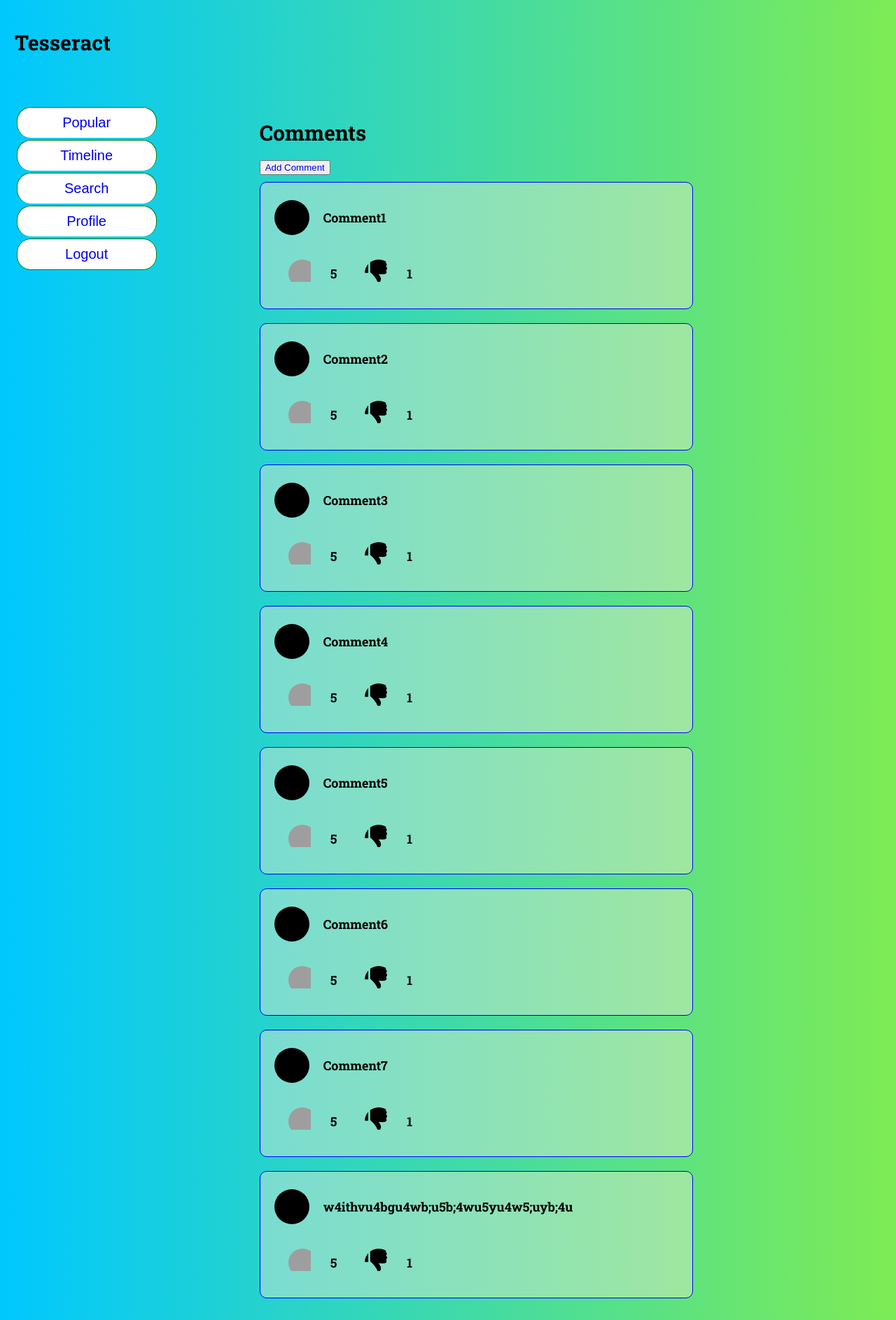
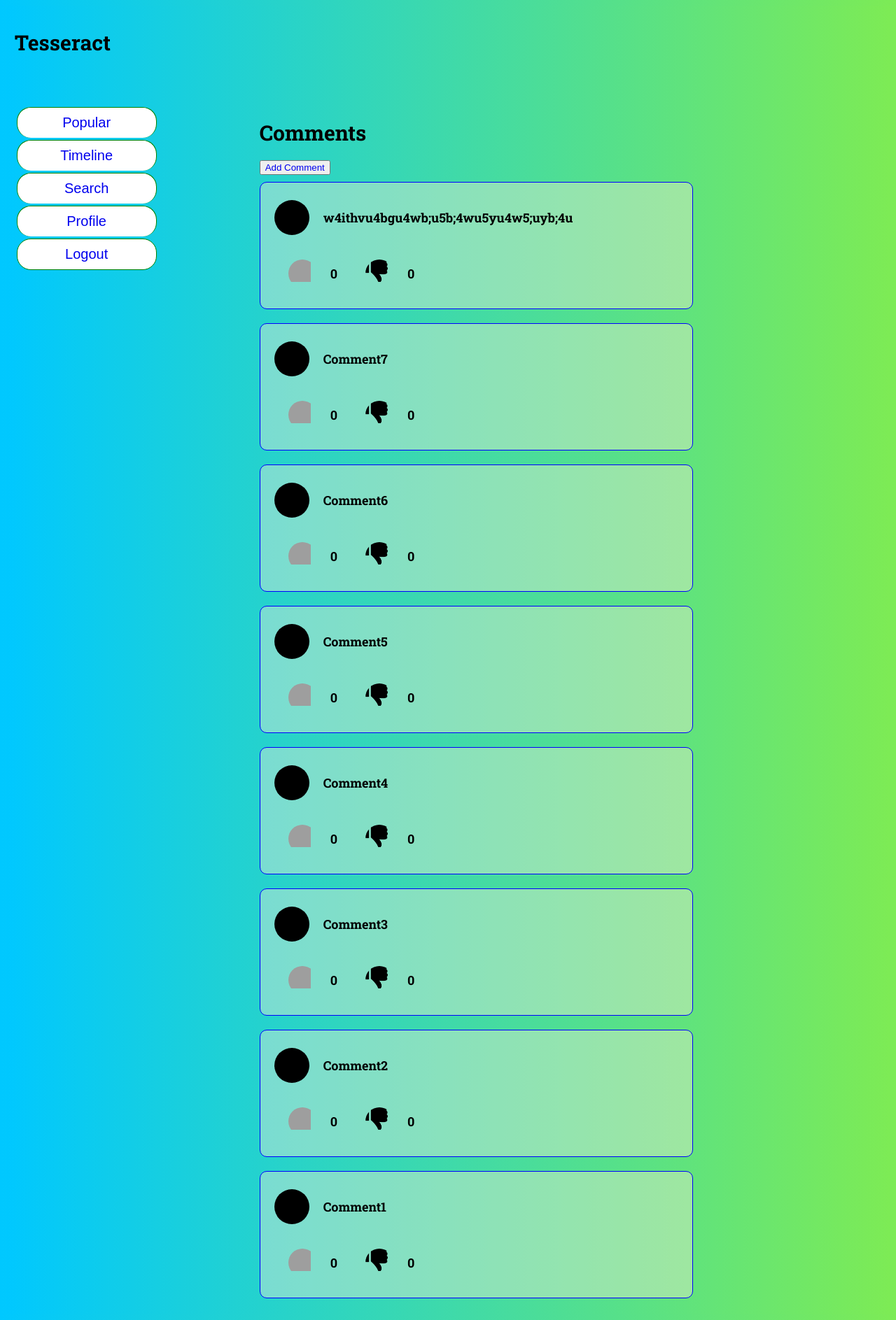
Before and after one commit to CodingLife1024/FlaskPractice, a Flask app: page /comments/1/1 in a window 1280 px wide. Shown: the whole page at 70% size. Run offline with Flask 3, Linux system fonts and the light colour scheme; data comes from the database, SQL or seed files in the repository; both versions use the stored data as it was after the commit; grey boxes are pictures that could not be loaded.

Commit message:
gvbri3tv3u4tuut4h

```diff
--- a/app.py
+++ b/app.py
@@ -62,7 +62,7 @@ def login():
         conn.close()
         if user_id:
             session['user_id'] = user_id[0]
-            return redirect(url_for('profile', user_id=user_id[0]))
+            return redirect(url_for('profile', user_id=1))
         else:
             return 'Invalid username or password.'
     else:
@@ -72,7 +72,7 @@ def login():
 def popular(user_id):
     user = get_user(user_id)
     conn = get_db_connection()
-    posts = conn.execute('SELECT posts.*, users.username FROM posts JOIN users ON posts.user_id = users.user_id').fetchall()
+    posts = conn.execute('SELECT posts.*, users.username FROM posts JOIN users ON posts.user_id = users.user_id ORDER BY posts.post_id DESC').fetchall()
     conn.close()
     return render_template('popular.html', user=user, posts=posts)
 
@@ -80,7 +80,7 @@ def popular(user_id):
 def timeline(user_id):
     user = get_user(user_id)
     conn = get_db_connection()
-    posts = conn.execute('SELECT posts.*, users.username FROM posts JOIN users ON posts.user_id = users.user_id').fetchall()
+    posts = conn.execute('SELECT posts.*, users.username FROM posts JOIN users ON posts.user_id = users.user_id ORDER BY posts.post_id DESC').fetchall()
     conn.close()
     return render_template('timeline.html', user=user, posts=posts)
 
@@ -112,7 +112,7 @@ def profilefollowing(user_id):
 def profileposts(user_id):
     user = get_user(user_id)
     conn = get_db_connection()
-    posts = conn.execute('SELECT posts.*, users.username FROM posts JOIN users ON posts.user_id = users.user_id WHERE posts.user_id = ?', (user_id,)).fetchall()
+    posts = conn.execute('SELECT posts.*, users.username FROM posts JOIN users ON posts.user_id = users.user_id WHERE posts.user_id = ? ORDER BY posts.post_id DESC', (user_id,)).fetchall()
     conn.close()
     return render_template('popular.html', user=user, posts=posts)
 
@@ -156,7 +156,7 @@ def comments(user_id, post_id):
     user=get_user(user_id)
     post=get_post(post_id)
     conn = get_db_connection()
-    comments=conn.execute('SELECT * FROM comments WHERE post_id = ?', (post_id,)).fetchall()
+    comments = conn.execute('SELECT * FROM comments WHERE post_id = ? ORDER BY comment_id DESC', (post_id,)).fetchall()
     conn.close()
     return render_template('displayComments.html', user=user, post=post, comments=comments)
 
--- a/templates/displayComments.html
+++ b/templates/displayComments.html
@@ -43,7 +43,7 @@
                                     <img src="{{ url_for('static',filename='like_photo.png')}}">
                                 </div>
                                 <div class="nolikes">
-                                    <p>5</p>
+                                    <p>0</p>
                                 </div>
                             </div>
                             <div class="k1">
@@ -51,7 +51,7 @@
                                     <img src="{{ url_for('static',filename='dislike_pic.png')}}">
                                 </div>
                                 <div class="nodislikes">
-                                    <p>1</p>
+                                    <p>0</p>
                                 </div>
                             </div>
                         </div>
--- a/templates/popular.html
+++ b/templates/popular.html
@@ -47,17 +47,17 @@
                         <div class="likeDislike">
                             <div class="likes">
                                 <img src="{{ url_for('static', filename='like_photo.png') }}">
-                                <div class="num"><h4>12</h4></div>
+                                <div class="num"><h4>0</h4></div>
                             </div>
                             <div class="dislikes">
                                 <img src="{{ url_for('static', filename='dislike_pic.png') }}">
-                                <div class="num"><h4>15</h4></div>
+                                <div class="num"><h4>0</h4></div>
                             </div>
                             <div class="comments">
                                 <a href="{{ url_for('comments', user_id=user['user_id'], post_id=post['post_id']) }}">
                                     <img src="{{ url_for('static', filename='Comment.png') }}" width="20px" height="20px">
                                 </a>
-                                <div class="num"><h4>129</h4></div>
+                                <div class="num"><h4>0</h4></div>
                             </div>
                         </div>
                     </div>
```
Also changed, not shown: database.db.
